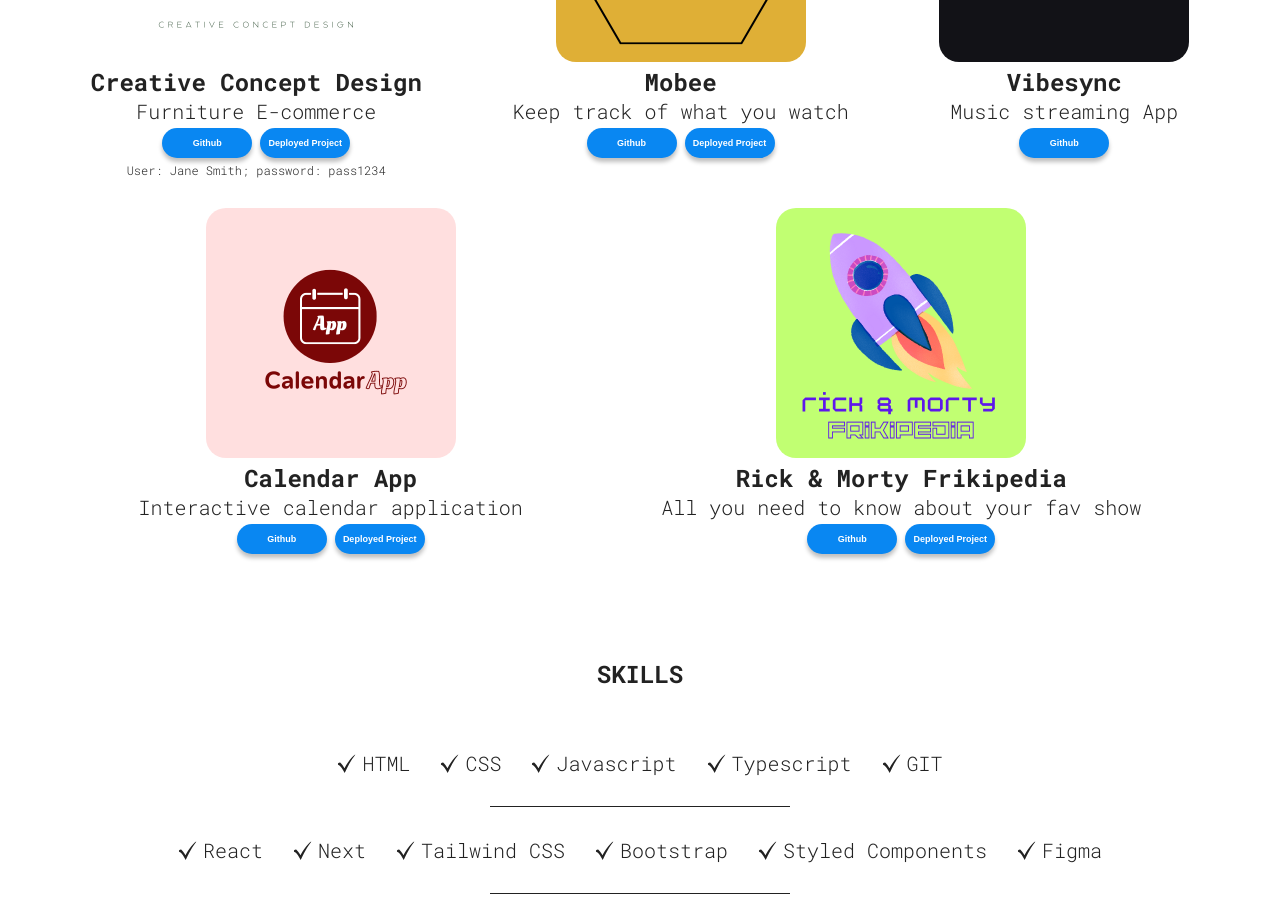
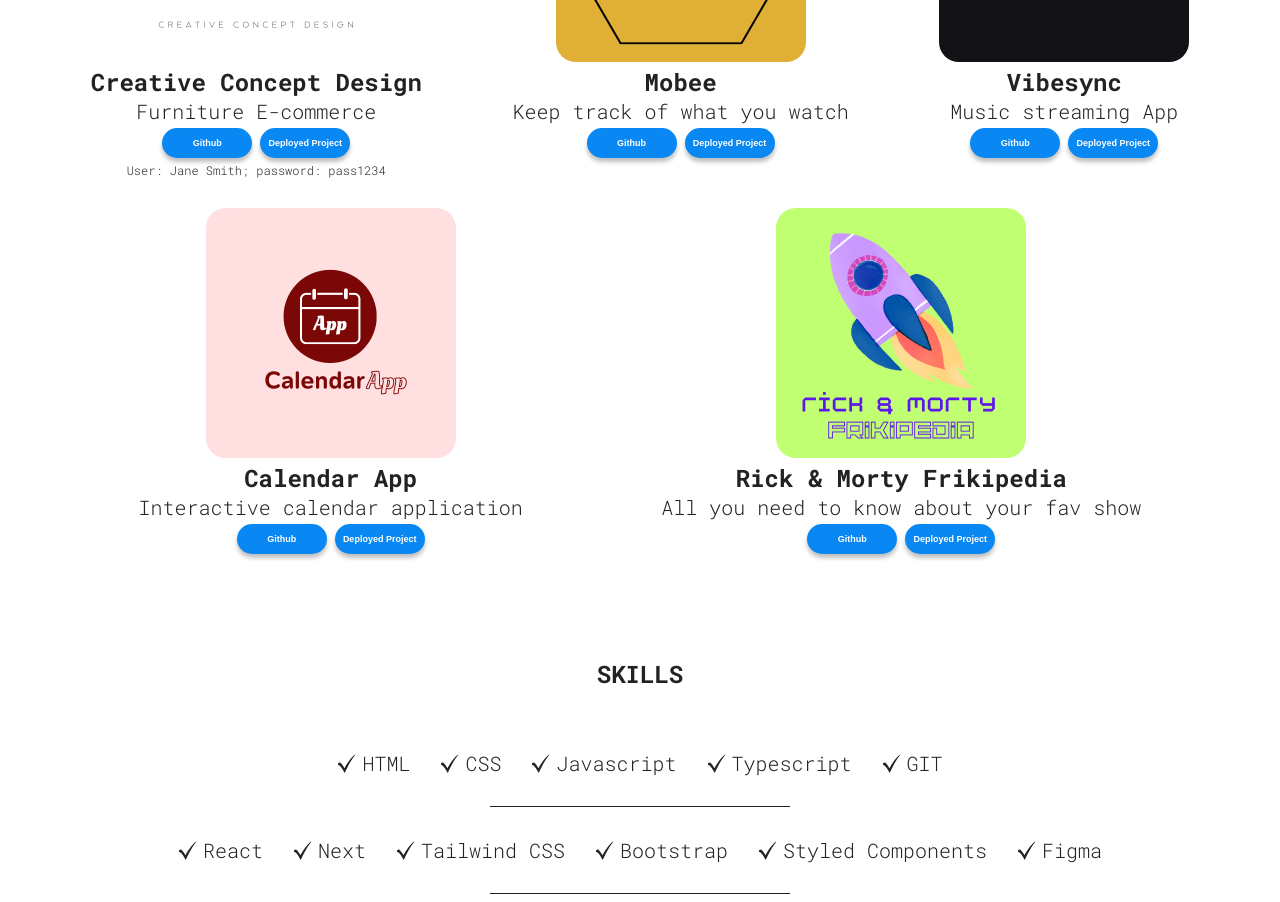
Before and after one commit to albams5/portfolio, a React (Vite) app: page / in a window 1280 px wide. Shown: the part 1180-2082 px from the top of the page. Built offline with nearby package versions, Linux system fonts and the light colour scheme.

Commit message:
feat: deployed Vibesync project link added.

```diff
--- a/src/sections/Projects/Projects.tsx
+++ b/src/sections/Projects/Projects.tsx
@@ -31,7 +31,7 @@ export const Projects = () => {
           link="https://github.com/aoteron/Vibesync"
           h3="Vibesync"
           p="Music streaming App"
-          deploy=""
+          deploy="https://vibesyncfrontproduction.vercel.app/"
         />
         <ProjectCard
           src={calendar}
```
